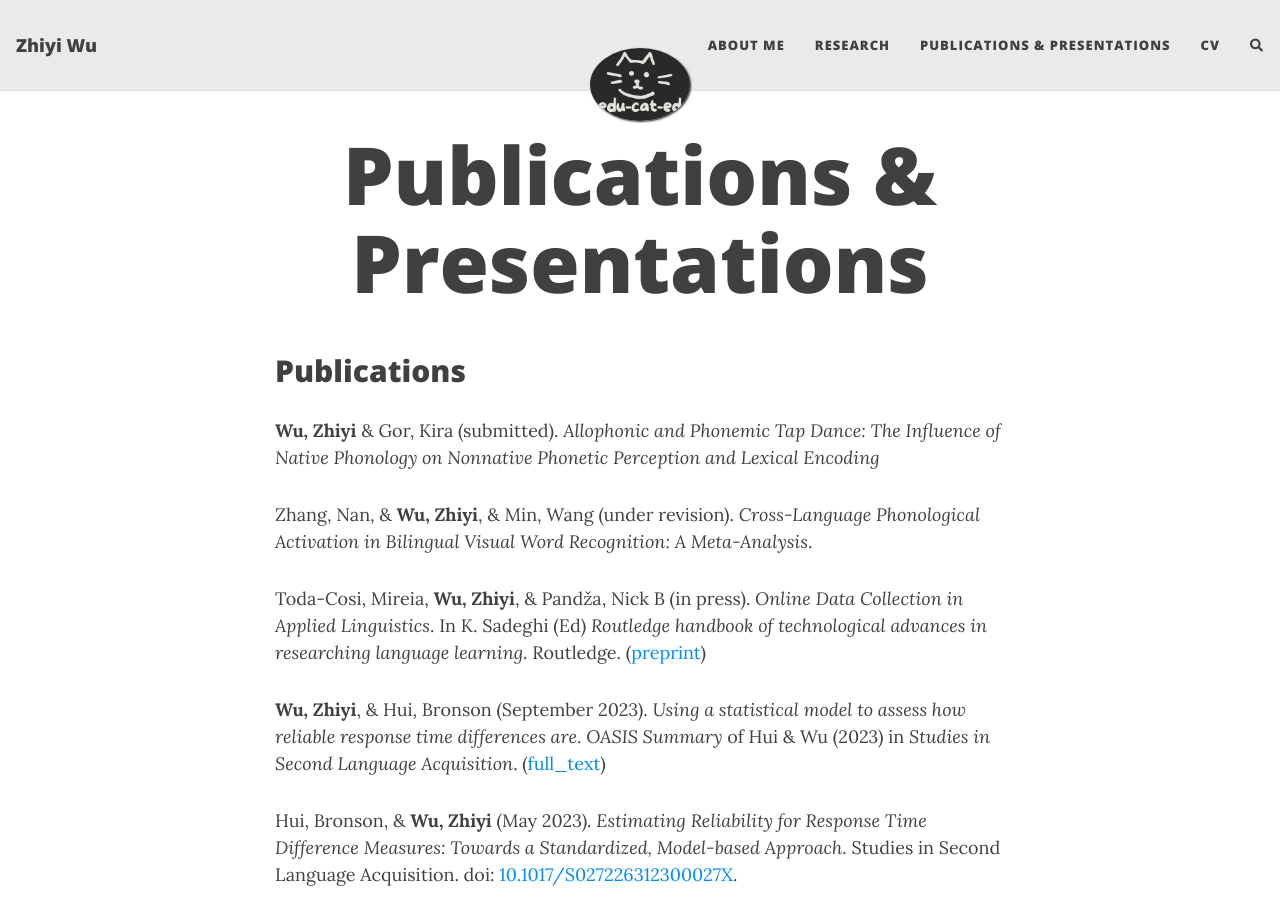
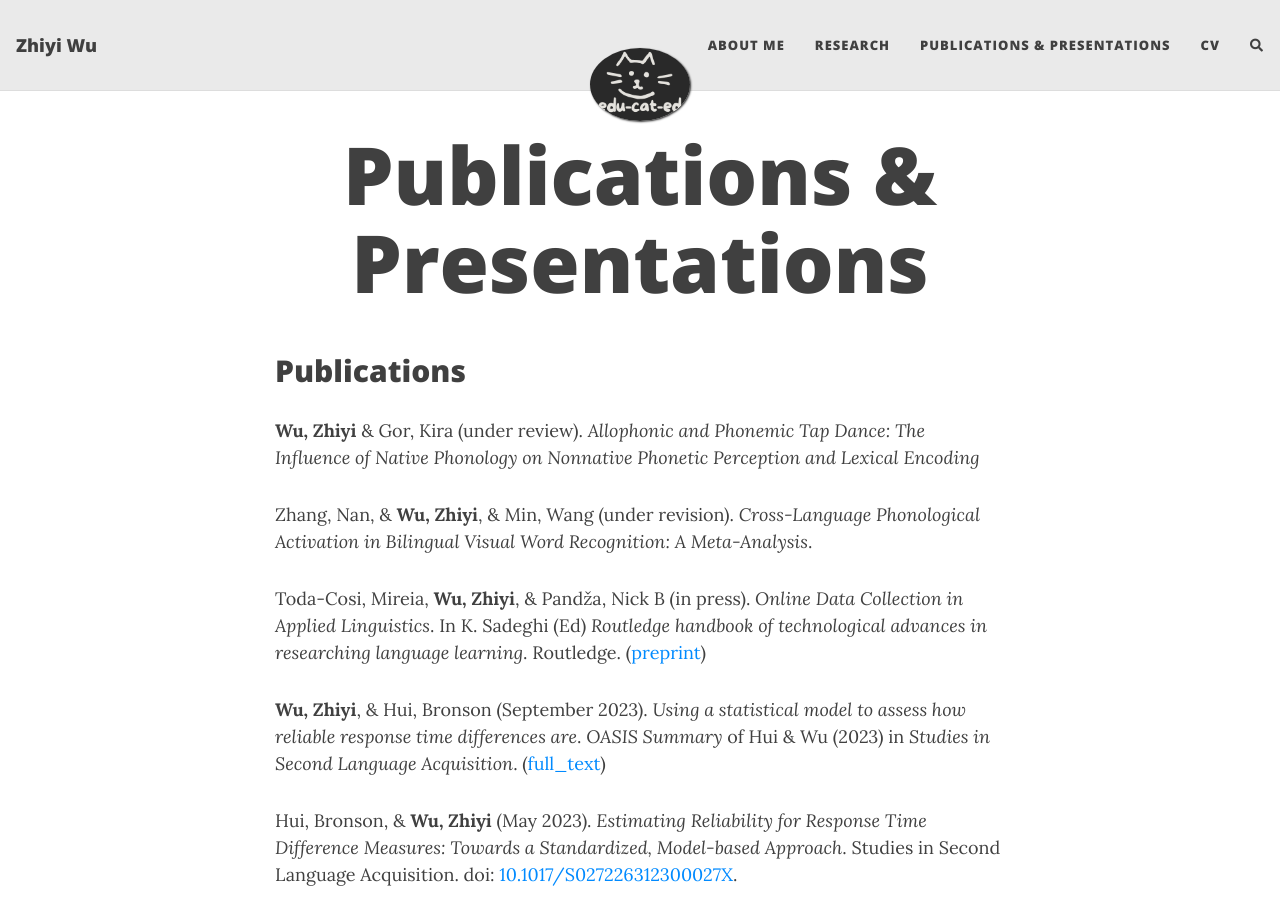
Before and after one commit to Zhiyijenny/Zhiyijenny.github.io, a Jekyll site: the page built from p&p.md, in a window 1280 px wide and 900 px high. Built offline with Jekyll 4.4.1, drawn with Linux system fonts in a browser that asks for light colours; nearby versions of some CDN libraries; comment, search, counter and statistics services are not loaded.

Commit message:
Update p&p.md
submitted --> under review

```diff
--- a/p&p.md
+++ b/p&p.md
@@ -5,7 +5,7 @@ title: Publications & Presentations
 
 ## **Publications**
 
-**Wu, Zhiyi** & Gor, Kira (submitted). _Allophonic and Phonemic Tap Dance: The Influence of Native Phonology on Nonnative Phonetic Perception and Lexical Encoding_
+**Wu, Zhiyi** & Gor, Kira (under review). _Allophonic and Phonemic Tap Dance: The Influence of Native Phonology on Nonnative Phonetic Perception and Lexical Encoding_
 
 Zhang, Nan, & **Wu, Zhiyi**, & Min, Wang (under revision). _Cross-Language Phonological Activation in Bilingual Visual Word Recognition: A Meta-Analysis_.
 
```
